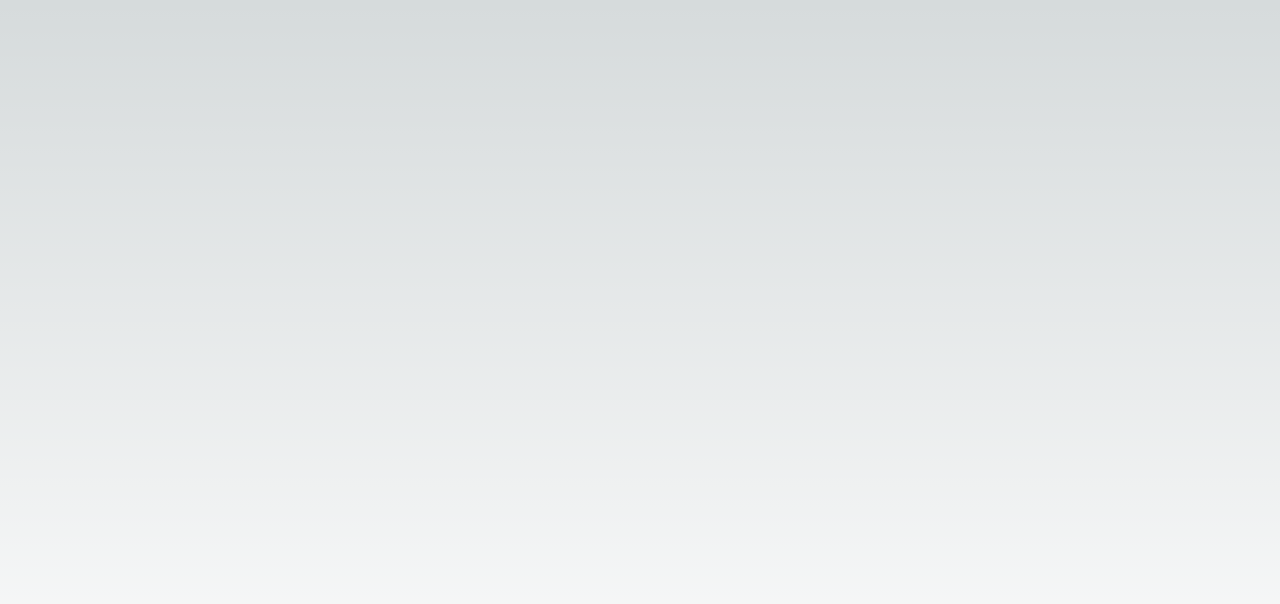
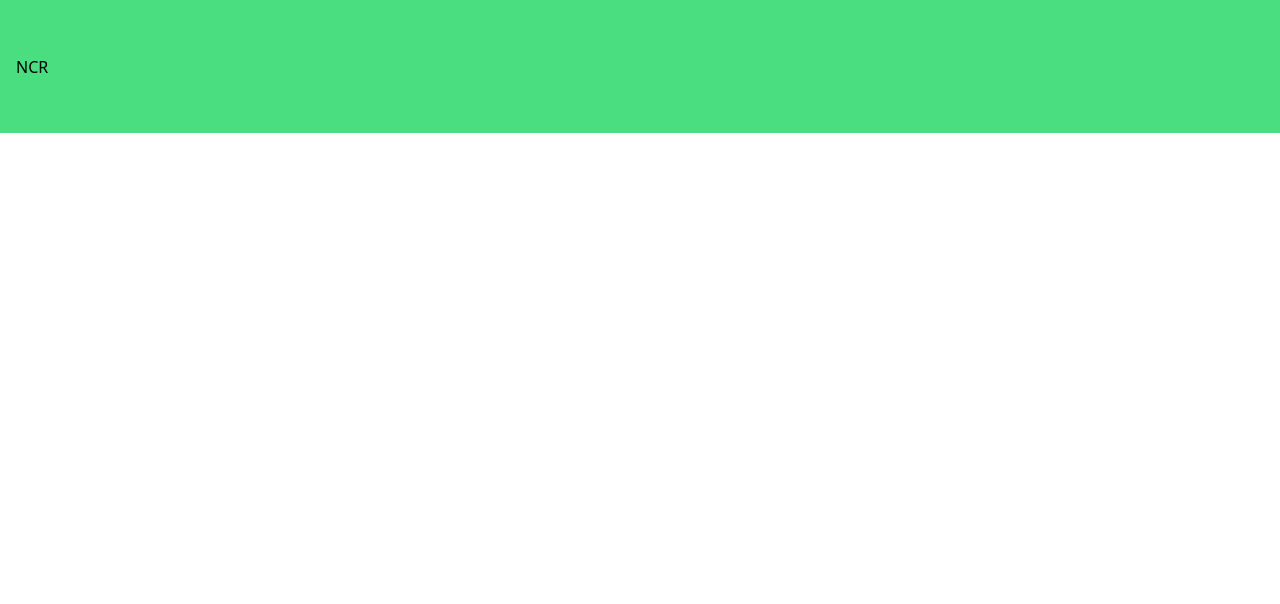
Before and after one commit to Danelarrate/Challenge-NCR-SSFW, a Next.js app: page / in a window 1280 px wide. Shown: the top 604 px of the page. Built offline with nearby package versions, Linux system fonts and the light colour scheme.

Commit message:
style: :lipstick: add layout styles

```diff
--- a/src/app/layout.tsx
+++ b/src/app/layout.tsx
@@ -16,7 +16,12 @@ export default function RootLayout({
 }) {
   return (
     <html lang='en'>
-      <body className={inter.className}>{children}</body>
+      <body className='h-screen'>
+        <nav className='h-1/6 bg-green-400 bg- w-full flex items-center p-4'>
+          NCR
+        </nav>
+        <main className='h-5/6 bg-white w-full'>{children}</main>
+      </body>
     </html>
   );
 }
```
